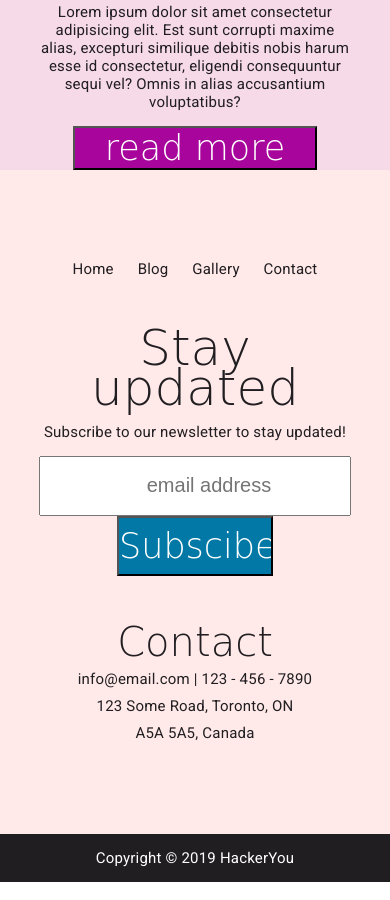
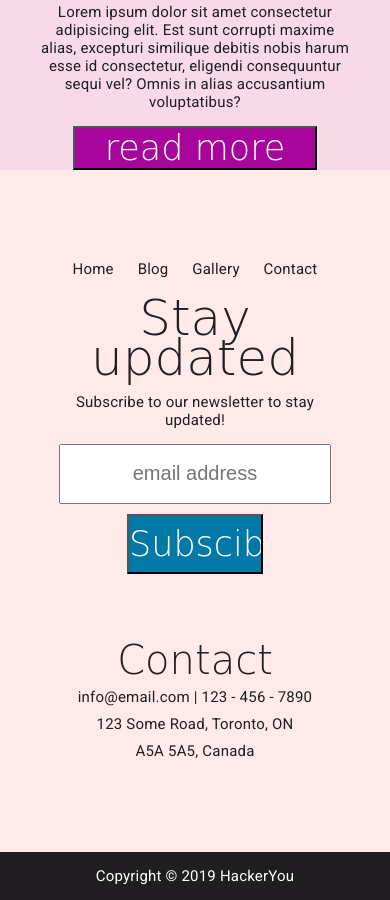
Before and after one commit to reemhamz/paint-gallery, a plain HTML site: page index.html in a window 390 px wide. Shown: the part 3959-4859 px from the top of the page. Drawn offline with Linux system fonts and the light colour scheme; a web font is replaced by a local one.

Commit message:
mobile responsiveness added

```diff
--- a/styles/styles.css
+++ b/styles/styles.css
@@ -538,12 +538,18 @@ footer ul {
   }
   .email {
     width: 100%;
+    margin-bottom: 10px;
+    padding: 0;
   }
   .subscribe-button {
     width: 50%;
     text-align: center;
     margin: 0 auto;
     float: none;
+  }
+  .subscribe{
+    padding: 20px;
+    width: 100%;
   }
 }
 
```
